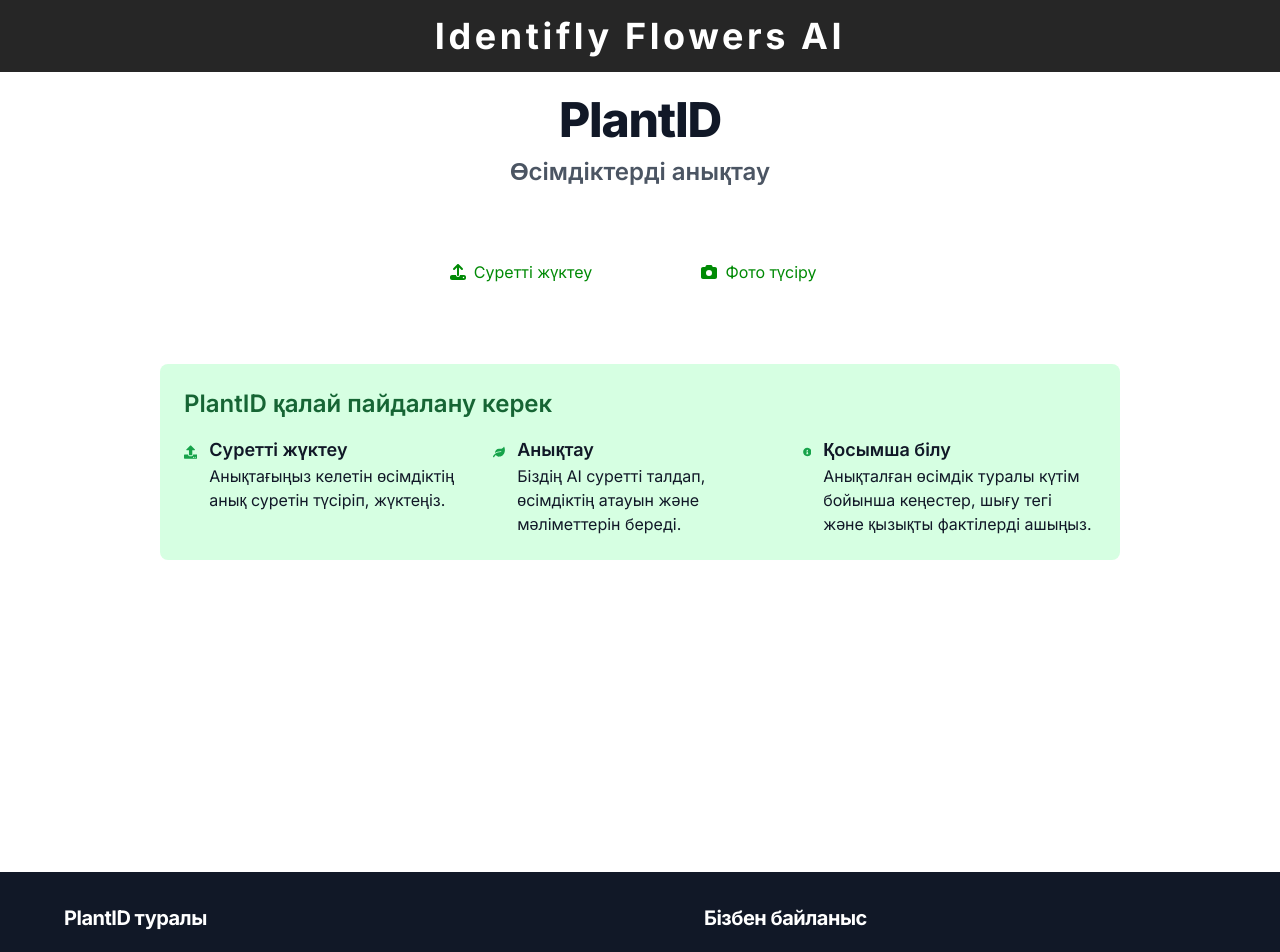
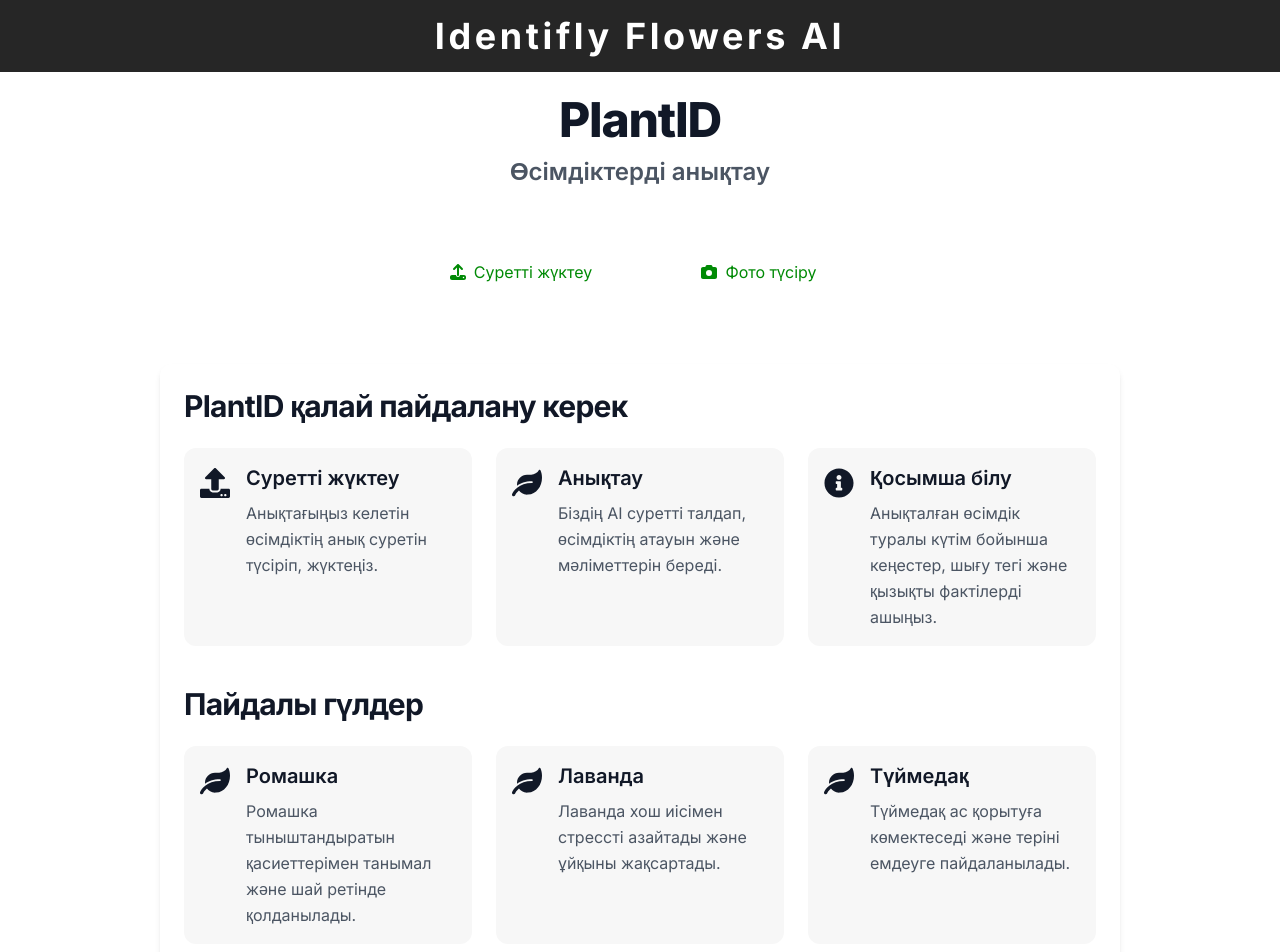
Before and after one commit to IslamRtR/IdentiflyFlowersAI, a Next.js app: page / in a window 1280 px wide. Shown: the top 952 px of the page. Built offline with nearby package versions, Linux system fonts and the light colour scheme.

Commit message:
Update HowToUse.tsx

```diff
--- a/app/components/HowToUse.tsx
+++ b/app/components/HowToUse.tsx
@@ -1,32 +1,96 @@
-import { FaUpload, FaLeaf, FaInfoCircle } from 'react-icons/fa'
+// components/HowToUse.tsx
+import { FaUpload, FaLeaf, FaInfoCircle, FaHistory } from 'react-icons/fa';
 
 export default function HowToUse() {
+  const usefulFlowers = [
+    {
+      icon: FaLeaf,
+      name: 'Ромашка',
+      description: 'Ромашка тыныштандыратын қасиеттерімен танымал және шай ретінде қолданылады.',
+    },
+    {
+      icon: FaLeaf,
+      name: 'Лаванда',
+      description: 'Лаванда хош иісімен стрессті азайтады және ұйқыны жақсартады.',
+    },
+    {
+      icon: FaLeaf,
+      name: 'Түймедақ',
+      description: 'Түймедақ ас қорытуға көмектеседі және теріні емдеуге пайдаланылады.',
+    },
+  ];
+
+  const historyItems = [
+    {
+      icon: FaHistory,
+      title: 'Ботаниканың бастауы',
+      description: 'Өсімдіктерді анықтау ежелгі дәуірден басталды, адамдар емдік өсімдіктерді зерттеді.',
+    },
+    {
+      icon: FaHistory,
+      title: 'AI технологиясы',
+      description: 'XXI ғасырда AI өсімдіктерді жылдам әрі дәл анықтауға мүмкіндік берді.',
+    },
+    {
+      icon: FaHistory,
+      title: 'PlantID-нің пайда болуы',
+      description: 'PlantID 2024 жылы табиғат әуесқойларына көмектесу үшін құрылды.',
+    },
+  ];
+
   return (
-    <div className="mt-16 bg-[#d6ffe2] p-6 rounded-lg">
-      <h2 className="text-2xl font-semibold text-green-800 mb-4">PlantID қалай пайдалану керек</h2>
-      <div className="grid grid-cols-1 md:grid-cols-3 gap-4">
-        <div className="flex items-start">
-          <FaUpload className="text-green-600 text-2xl mr-3 mt-1" />
+    <div className="mt-16 card bg-[var(--bg-card)] p-8 rounded-xl shadow-md hover:shadow-xl transition-all duration-300 fade-in">
+      <h2 className="text-3xl font-bold text-[var(--text-heading)] mb-6 tracking-tight">
+        PlantID қалай пайдалану керек
+      </h2>
+      <div className="grid grid-cols-1 md:grid-cols-3 gap-6">
+        <div className="flex items-start p-4 bg-[var(--bg-secondary)] rounded-xl hover:bg-[var(--bg-card-hover)] transition-all duration-300">
+          <FaUpload className="text-[var(--text-primary)] text-3xl mr-4 mt-1 flex-shrink-0" />
           <div>
-            <h3 className="font-semibold text-lg">Суретті жүктеу</h3>
-            <p>Анықтағыңыз келетін өсімдіктің анық суретін түсіріп, жүктеңіз.</p>
+            <h3 className="font-semibold text-xl text-[var(--text-heading)] mb-2">Суретті жүктеу</h3>
+            <p className="text-[var(--text-secondary)] leading-relaxed">
+              Анықтағыңыз келетін өсімдіктің анық суретін түсіріп, жүктеңіз.
+            </p>
           </div>
         </div>
-        <div className="flex items-start">
-          <FaLeaf className="text-green-600 text-2xl mr-3 mt-1" />
+        <div className="flex items-start p-4 bg-[var(--bg-secondary)] rounded-xl hover:bg-[var(--bg-card-hover)] transition-all duration-300">
+          <FaLeaf className="text-[var(--text-primary)] text-3xl mr-4 mt-1 flex-shrink-0" />
           <div>
-            <h3 className="font-semibold text-lg">Анықтау</h3>
-            <p>Біздің AI суретті талдап, өсімдіктің атауын және мәліметтерін береді.</p>
+            <h3 className="font-semibold text-xl text-[var(--text-heading)] mb-2">Анықтау</h3>
+            <p className="text-[var(--text-secondary)] leading-relaxed">
+              Біздің AI суретті талдап, өсімдіктің атауын және мәліметтерін береді.
+            </p>
           </div>
         </div>
-        <div className="flex items-start">
-          <FaInfoCircle className="text-green-600 text-2xl mr-3 mt-1" />
+        <div className="flex items-start p-4 bg-[var(--bg-secondary)] rounded-xl hover:bg-[var(--bg-card-hover)] transition-all duration-300">
+          <FaInfoCircle className="text-[var(--text-primary)] text-3xl mr-4 mt-1 flex-shrink-0" />
           <div>
-            <h3 className="font-semibold text-lg">Қосымша білу</h3>
-            <p>Анықталған өсімдік туралы күтім бойынша кеңестер, шығу тегі және қызықты фактілерді ашыңыз.</p>
+            <h3 className="font-semibold text-xl text-[var(--text-heading)] mb-2">Қосымша білу</h3>
+            <p className="text-[var(--text-secondary)] leading-relaxed">
+              Анықталған өсімдік туралы күтім бойынша кеңестер, шығу тегі және қызықты фактілерді ашыңыз.
+            </p>
           </div>
         </div>
       </div>
+      <div className="mt-10">
+        <h2 className="text-3xl font-bold text-[var(--text-heading)] mb-6 tracking-tight">
+          Пайдалы гүлдер
+        </h2>
+        <div className="grid grid-cols-1 md:grid-cols-3 gap-6">
+          {usefulFlowers.map((flower, index) => (
+            <div
+              key={index}
+              className="flex items-start p-4 bg-[var(--bg-secondary)] rounded-xl hover:bg-[var(--bg-card-hover)] transition-all duration-300"
+            >
+              <flower.icon className="text-[var(--text-primary)] text-3xl mr-4 mt-1 flex-shrink-0" />
+              <div>
+                <h3 className="font-semibold text-xl text-[var(--text-heading)] mb-2">{flower.name}</h3>
+                <p className="text-[var(--text-secondary)] leading-relaxed">{flower.description}</p>
+              </div>
+            </div>
+          ))}
+        </div>
+      </div>
     </div>
-  )
+  );
 }
```
